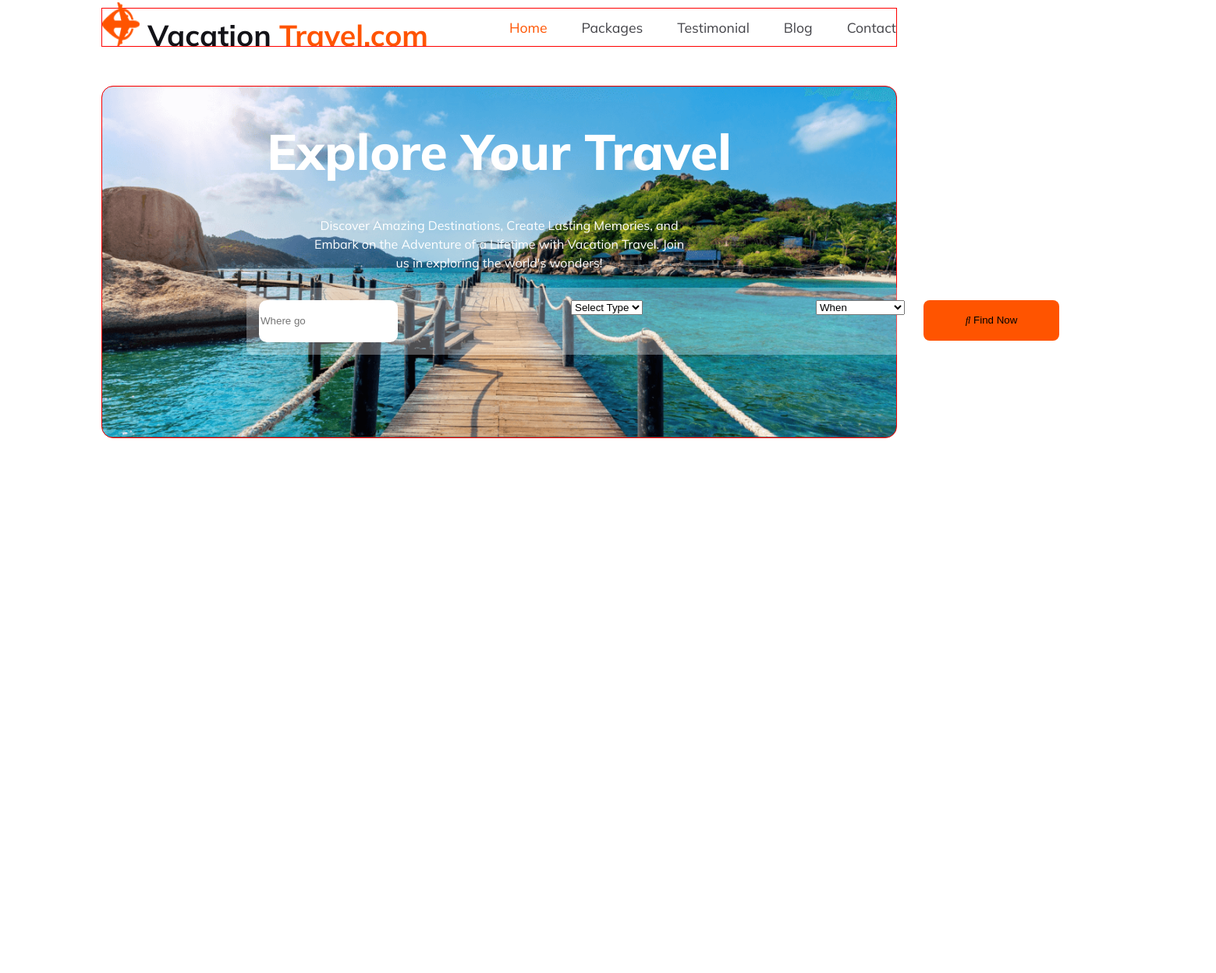
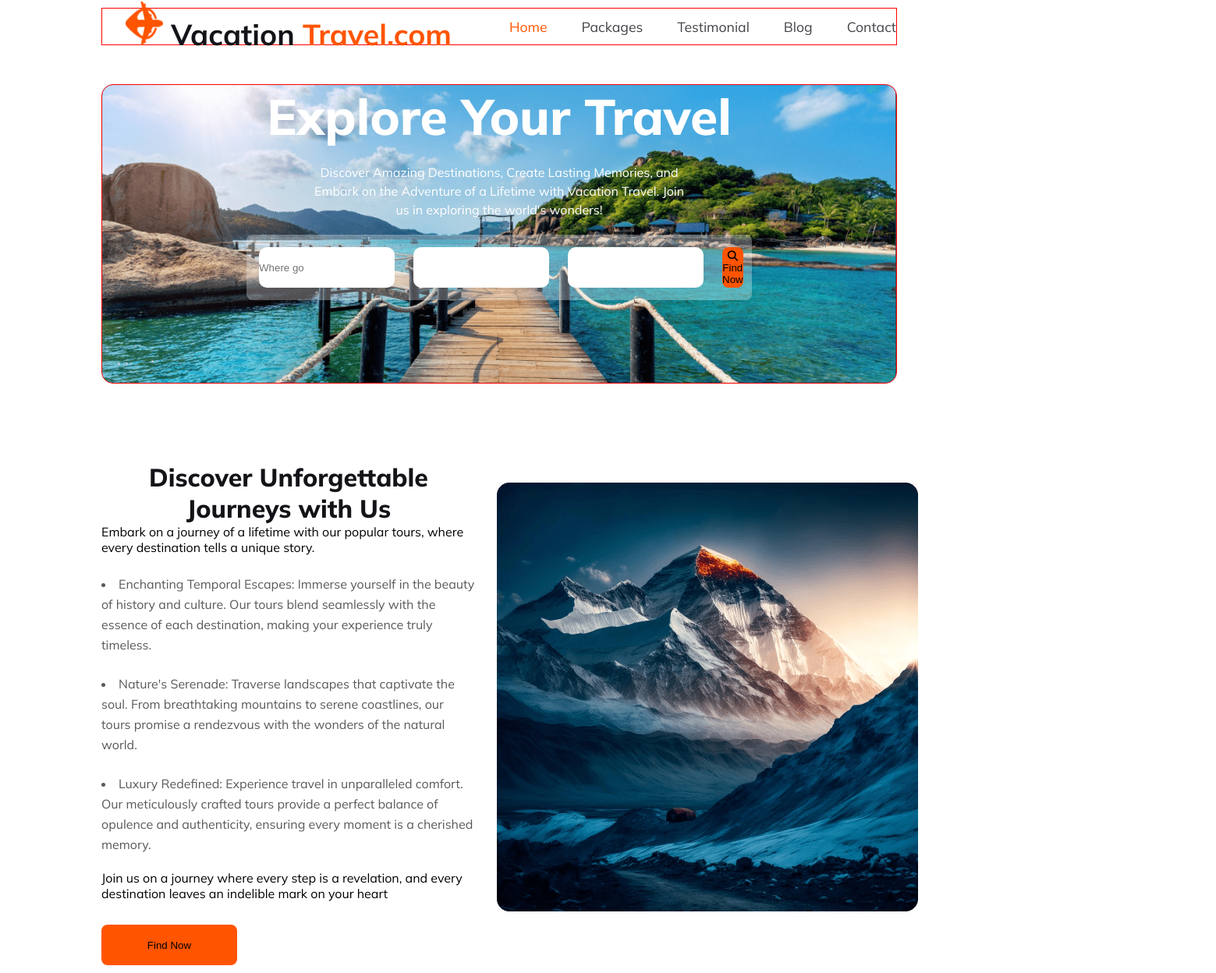
Before and after one commit to nurnewas/b9-a2-vacation-travel.com, a plain HTML site: page index.html in a window 1280 px wide. Shown: the whole page at 78% size, 1559 px wide, since content can reach past the window. Before the commit the page ends 800 px from the top, so only its background shows below. Drawn offline with Linux system fonts and the light colour scheme.

Commit message:
added the Tour section without responsive

```diff
--- a/index.html
+++ b/index.html
@@ -40,10 +40,10 @@
         <p class="banner-discription">Discover Amazing Destinations, Create Lasting Memories, and Embark on the Adventure of a Lifetime with Vacation Travel. Join us in exploring the world's wonders!</p>
          <div class="input-in-banner">
             <input type="text" class="input-box" placeholder="Where go">
-            <!-- <input type="text" class="input-box">
-            <input type="text" class="input-box" > -->
+            <input type="text" class="input-box">
+            <input type="text" class="input-box" >
 
-            <label for="destination" class="input-box-label"></label>
+            <!-- <label for="destination" class="input-box-label"></label>
             <select id="destination" name="destination">
                 <option value="Select Type">Select Type</option>
                 <option value="tokyo">India</option>
@@ -54,17 +54,37 @@
                 <option value="When">When</option>
                 <option value="This week">This week</option>
                 <option value="The Next Week">The Next Week</option>
-            </select>
+            </select> -->
 
 
 
             <!-- <input type="button" value="Find Now" class="input-button"> -->
-            <button class="input-button"><i class="fa-light fa-magnifying-glass"></i> Find Now</button>
+            <button class="input-button"><i class="fa-solid fa-magnifying-glass"></i> Find Now</button>
             <!-- <i class="fa-light fa-magnifying-glass"></i> -->
          </div>
-
         </div>
         <!-- Banner Sectiob -->
+        <!-- Tour Sextion -->
+        <section class="tour-section">
+              <div class="tour-sectoin-text">
+                <h2>Discover Unforgettable Journeys with Us</h2>
+            <p class="tour-paragraph">
+                Embark on a journey of a lifetime with our popular tours, where every destination tells a unique story.
+                <li class="tour-inline">Enchanting Temporal Escapes: Immerse yourself in the beauty of history and culture. Our tours blend seamlessly with the essence of each destination, making your experience truly timeless.</li>
+                <li class="tour-inline" >Nature's Serenade: Traverse landscapes that captivate the soul. From breathtaking mountains to serene coastlines, our tours promise a rendezvous with the wonders of the natural world.</li>
+                <li class="tour-inline">Luxury Redefined: Experience travel in unparalleled comfort. Our meticulously crafted tours provide a perfect balance of opulence and authenticity, ensuring every moment is a cherished memory.</li>
+                <p class="tour-bottom">
+                    Join us on a journey where every step is a revelation, and every destination leaves an indelible mark on your heart
+                </p>
+            </p>
+            <button class="input-button"> Find Now</button>
+              </div>
+              <div class="tour-section-image">
+                <img src="Images/Rectangle 4.png" alt="" srcset="" class="tour-image">
+              </div>
+
+        </section>
+        <!-- Tour Sextion -->
     </main>
         <!-- main Section -->
         <!-- footer Section -->
--- a/style.css
+++ b/style.css
@@ -1,5 +1,11 @@
 /* font-family Mulish */
   @import url('https://fonts.googleapis.com/css2?family=Mulish:wght@200;300;400;500;600;700;800;900;1000&display=swap');
+*{
+    padding: 0px;
+    margin: 0px;
+    box-sizing: border-box;
+}
+
   body {
     margin: 10px 130px;
     max-width: 1440px;
@@ -21,8 +27,10 @@ body {
     display: flex;
     font-size: 2rem;
     font-weight: 800;
+    color: #131318;
+    justify-content: center;
     align-items: center;
-    color: #131318;
+    width: 50%;
 }
 .text-color {
     color: #FF5400;
@@ -31,7 +39,6 @@ body {
     width: 3rem;
     height: 3.5rem;
     align-items: center;
-    text-align: center;
     display: inline block;
 }
 .nav-right-side {
@@ -68,7 +75,7 @@ body {
 
 h1{
     color: #FFF;
-    font-size: 64px;
+    font-size: 4rem;
     font-weight: 800;
     text-align: center;
 
@@ -83,10 +90,11 @@ h1{
 }
 
 .input-in-banner {
-    display: inline-flex;
+    display: flex;
     padding: 16px;
     align-items: flex-start;
-    gap: 24px;
+    align-items: center;
+    gap: 1.5rem;
     margin: 0px 185px;
     border-radius: 8px;
     background: rgba(255, 255, 255, 0.30);
@@ -104,24 +112,61 @@ h1{
     border-radius: 8px;
     border: none;
     background: #FF5400;
+    cursor: pointer;
+    transition: 0.3s;
+}
+.input-button:hover{
+    color: #FFF;
+    background: #481902;
+
 }
 .input-box-label{
+    width:174px;
+    display: inline-block;
     height: 52px;
-    width:174px;
     font-size: 1rem;
 }
 
+/* tour-section" */
+.tour-section {
+    display: flex;
+    margin-top: 100px;
+}
+h2 {
+    color: #131318;
+    text-align: center;
+    font-size: 2rem;;
+    font-weight: 800;
+}
+.tour-inline {
+    margin-top: 24px;
+    color: rgba(19, 19, 24, 0.70);
+    font-family: Mulish;
+    font-size: 16px;
+    font-style: normal;
+    font-weight: 400;
+    line-height: 26px;
+}
+.tour-bottom {
+    margin-top: 20px;
+    margin-bottom: 30px;
+}
+.tour-image {
+    margin: 5%;
+}
 
+/* Responsive For Phone*/
 
-
-
-
-
-
-
-/* Responsive */
-@media screen (max-width:600px) {
-    .nav-right-side {
+/* @media screen and (max-width:600px) {
+    body {
+        margin: 0px 0px;
 
     }
+
     }
+    .input-in-banner {
+        flex-direction: column;
+    }
+    .tour-section{
+        flex-direction: column;
+}  */
```
Lines whose indentation alone changed are shown as unchanged.
